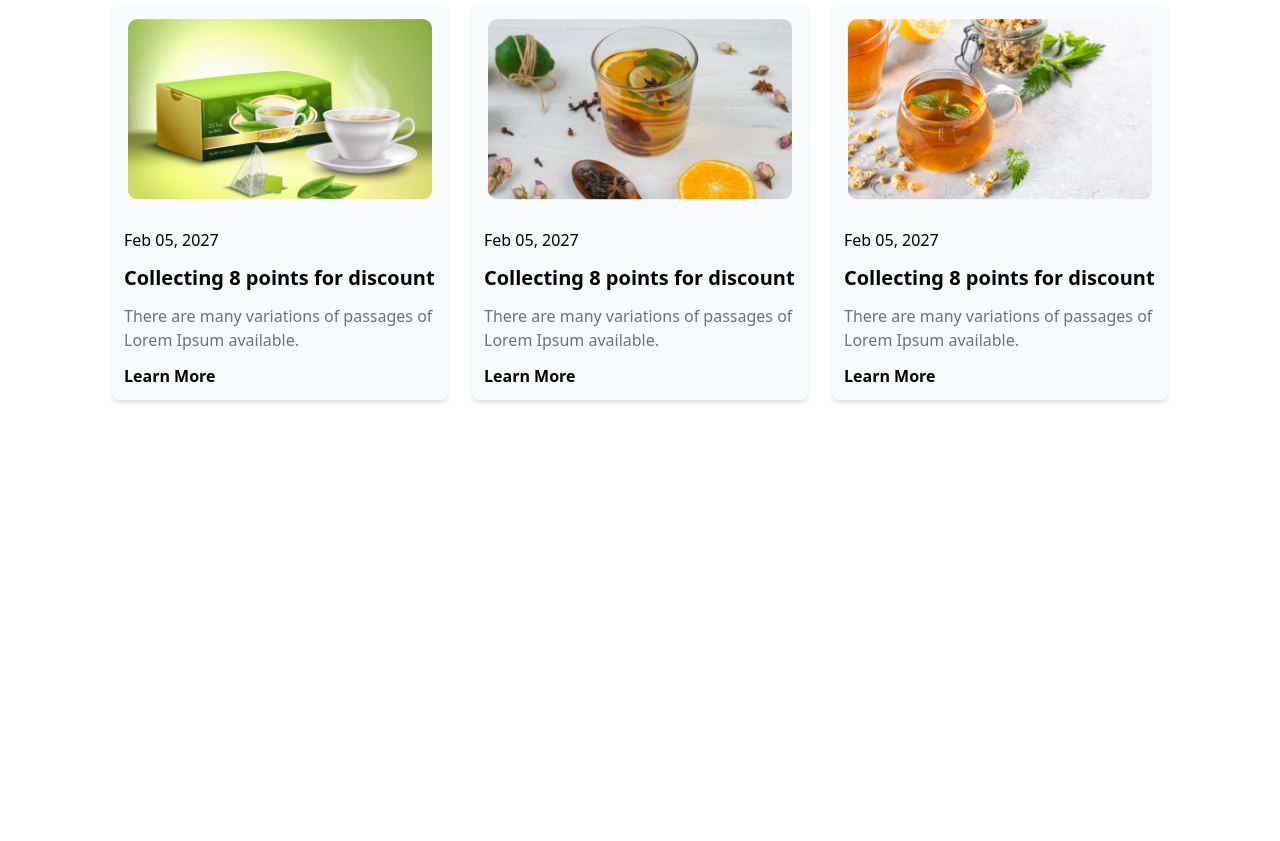
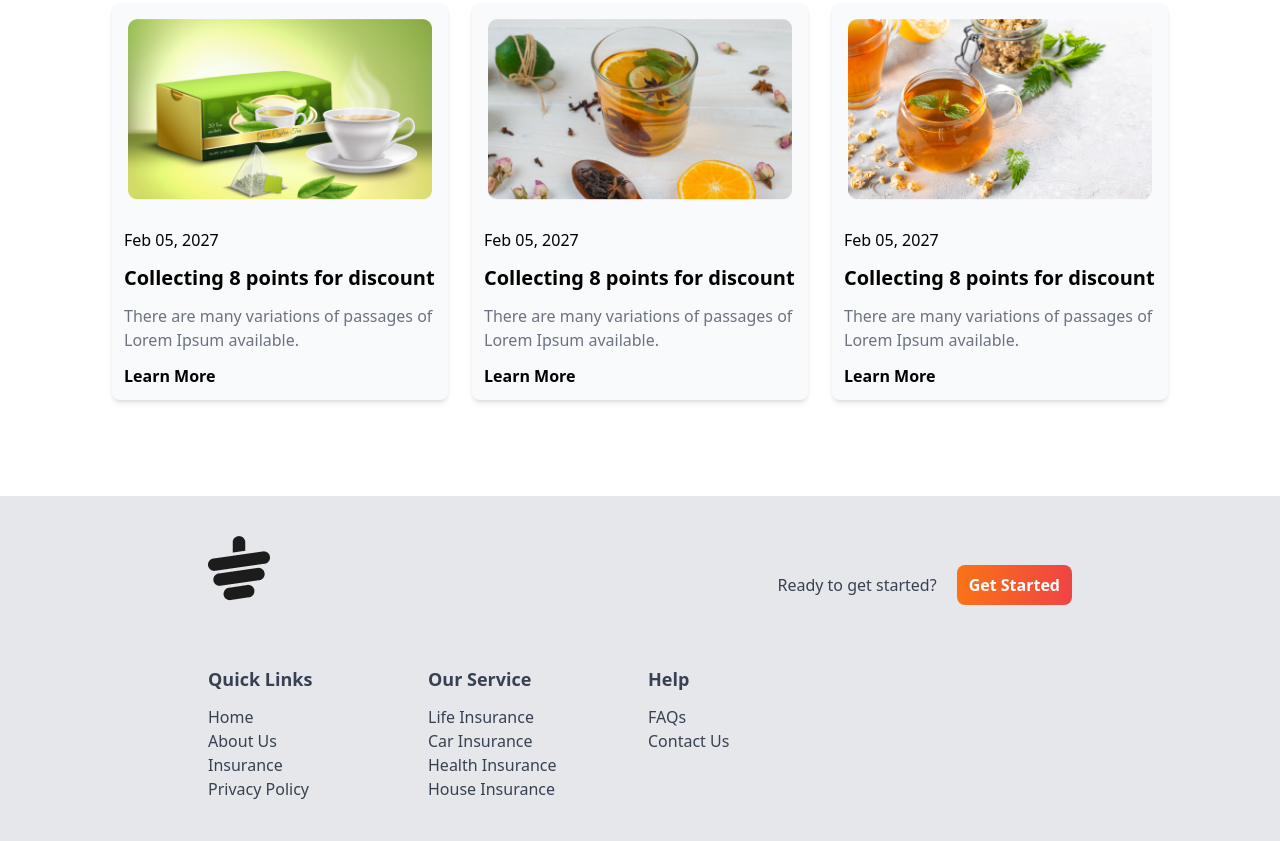
Before and after one commit to sadman-22/Tea-House-Project, a plain HTML site: page index.html in a window 1280 px wide. Shown: the part 2747-3588 px from the top of the page. Before the commit the page ends 3243 px from the top, so only its background shows below. Drawn offline with nearby package versions, Linux system fonts and the light colour scheme.

Commit message:
added links

```diff
--- a/index.html
+++ b/index.html
@@ -224,6 +224,52 @@
                  </div>
               </div>
           </section>
+
   </main>
+          <!-- footer section -->
+          <footer class="bg-gray-200 text-gray-700 py-10 px-4 md:px-16">
+            <div class="w-9/12 mx-auto">
+              <!-- logo -->
+              <div class="mb-8 flex justify-between">
+                <img class="mb-8" src="images/cup.png" alt="">
+                <div class="flex items-center gap-5">
+                  <h4>Ready to get started?</h4>
+                  <button class="bg-gradient-to-r from-orange-500 to-red-500 px-3 py-2 rounded-lg text-white font-bold">Get Started</button>
+                </div>
+              </div>
+
+              <!-- links -->
+               <div class="grid grid-cols-1 md:grid-cols-2 lg:grid-cols-4 gap-4">
+                <!-- Quick links -->
+                 <div>
+                  <h3 class="font-semibold text-lg mb-3">Quick Links</h3>
+                  <ul>
+                    <li><a class="hover:text-gray-500" href="#">Home</a></li>
+                    <li><a class="hover:text-gray-500" href="#">About Us</a></li>
+                    <li><a class="hover:text-gray-500" href="#">Insurance</a></li>
+                    <li><a class="hover:text-gray-500" href="#">Privacy Policy</a></li>
+                  </ul>
+                 </div>
+                 <div>
+                  <h3 class="font-semibold text-lg mb-3">Our Service</h3>
+                  <ul>
+                    <li><a class="hover:text-gray-500" href="#">Life Insurance</a></li>
+                    <li><a class="hover:text-gray-500" href="#">Car Insurance</a></li>
+                    <li><a class="hover:text-gray-500" href="#">Health Insurance</a></li>
+                    <li><a class="hover:text-gray-500" href="#">House Insurance</a></li>
+                  </ul>
+                 </div>
+                 <div>
+                  <h3 class="font-semibold text-lg mb-3">Help</h3>
+                  <ul>
+                    <li><a class="hover:text-gray-500" href="#">FAQs</a></li>
+                    <li><a class="hover:text-gray-500" href="#">Contact Us</a></li>
+                  </ul>
+                 </div>
+                </div>
+               </div>
+            </div>
+          </footer>
+
 </body>
 </html>
```
